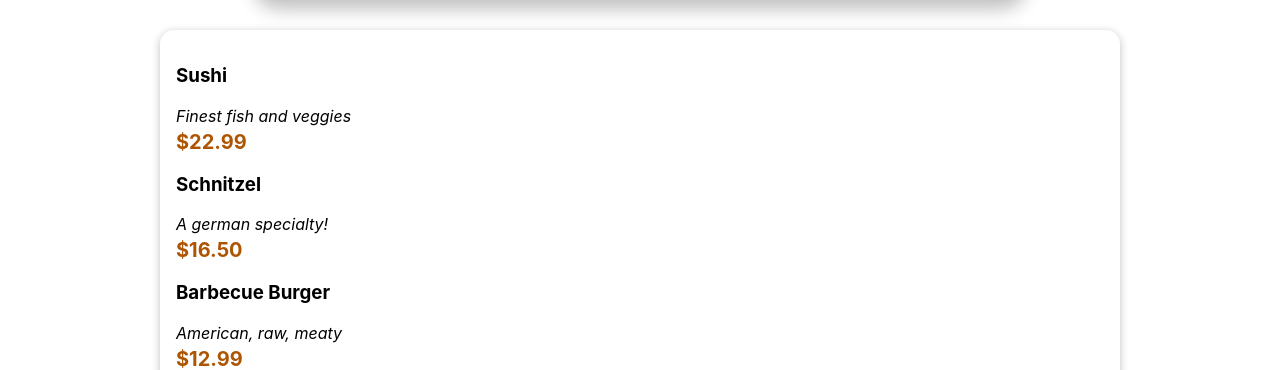
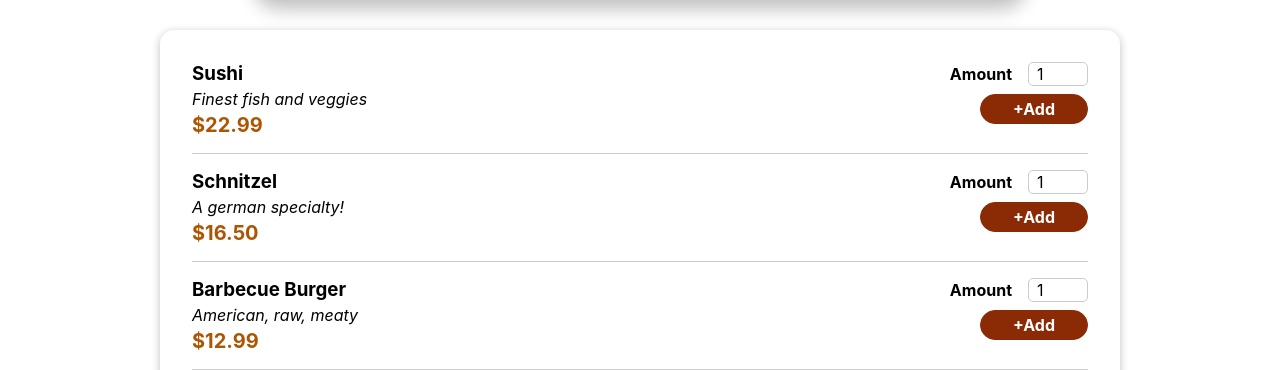
Before and after one commit to kbikash845/restaurant_app, a React (Create React App) app: page / in a window 1280 px wide. Shown: the part 452-822 px from the top of the page. Built offline with nearby package versions, Linux system fonts and the light colour scheme.

Commit message:
Adding form

```diff
--- a/src/Component/Meals/MealItems/MealItem.js
+++ b/src/Component/Meals/MealItems/MealItem.js
@@ -1,16 +1,19 @@
 import React from 'react'
 import classes from './MealItem.module.css';
+import MealItemForm from './MealItemForm';
 
 const MealItem=(props)=> {
     const price=`$${props.price.toFixed(2)}`
   return (
-    <li>
+    <li className={classes.meal}>
     <div>
     <h3>{props.name}</h3>
     <div className={classes.description}>{props.description}</div>
     <div className={classes.price}>{price}</div>
   </div>
-    <div></div>
+    <div>
+    <MealItemForm/>
+    </div>
     </li>
   )
 }
--- /dev/null
+++ b/src/Component/Meals/MealItems/MealItemForm.js
@@ -0,0 +1,23 @@
+import React from 'react'
+import classes from "./MealItemForm.module.css"
+import Input from '../../UI/Input'
+
+function MealItemForm() {
+  return (
+    <form className={classes.form}>
+      <Input
+       label="Amount"
+        input={{
+        id:'amount',
+        type:'number',
+        min:'1',
+        max:'5',
+        step:'1',
+        defaultValue:'1'
+      }}/>
+      <button>+Add</button>
+    </form>
+  )
+}
+
+export default MealItemForm
--- /dev/null
+++ b/src/Component/Meals/MealItems/MealItemForm.module.css
@@ -0,0 +1,20 @@
+.form {
+    text-align: right;
+  }
+
+  .form button {
+    font: inherit;
+    cursor: pointer;
+    background-color: #8a2b06;
+    border: 1px solid #8a2b06;
+    color: white;
+    padding: 0.25rem 2rem;
+    border-radius: 20px;
+    font-weight: bold;
+  }
+
+  .form button:hover,
+  .form button:active {
+    background-color: #641e03;
+    border-color: #641e03;
+  }
--- /dev/null
+++ b/src/Component/UI/Input.js
@@ -0,0 +1,12 @@
+import classes from './Input.module.css'
+
+const Input = (props) => {
+  return (
+    <div className={classes.input}>
+      <label htmlFor={props.input.id}>{props.label}</label>
+      <input {...props.input} />
+    </div>
+  );
+};
+
+export default Input;
--- /dev/null
+++ b/src/Component/UI/Input.module.css
@@ -0,0 +1,18 @@
+.input {
+  display: flex;
+  align-items: center;
+  margin-bottom: 0.5rem;
+}
+
+.input label {
+  font-weight: bold;
+  margin-right: 1rem;
+}
+
+.input input {
+  width: 3rem;
+  border-radius: 5px;
+  border: 1px solid #ccc;
+  font: inherit;
+  padding-left: 0.5rem;
+}
```
